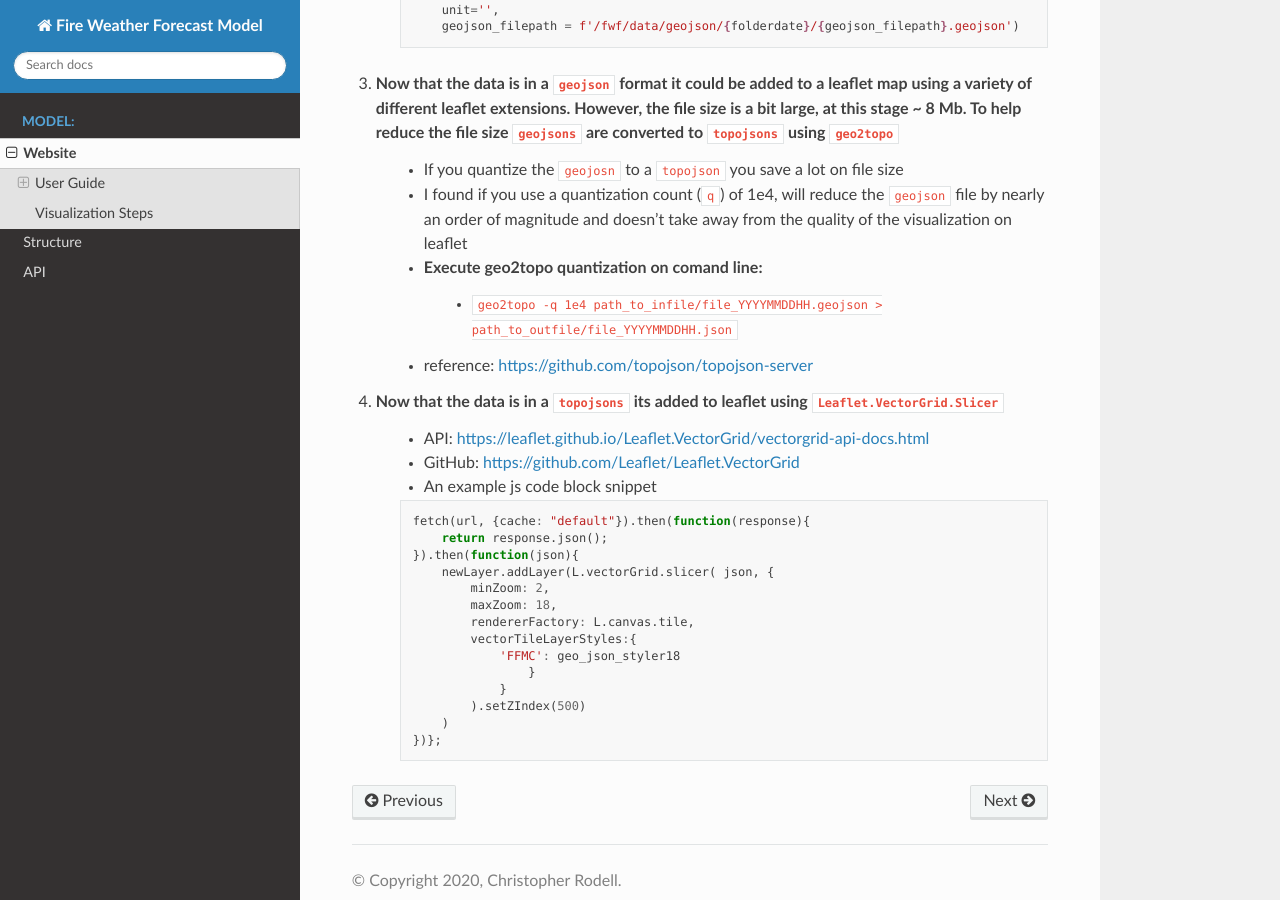
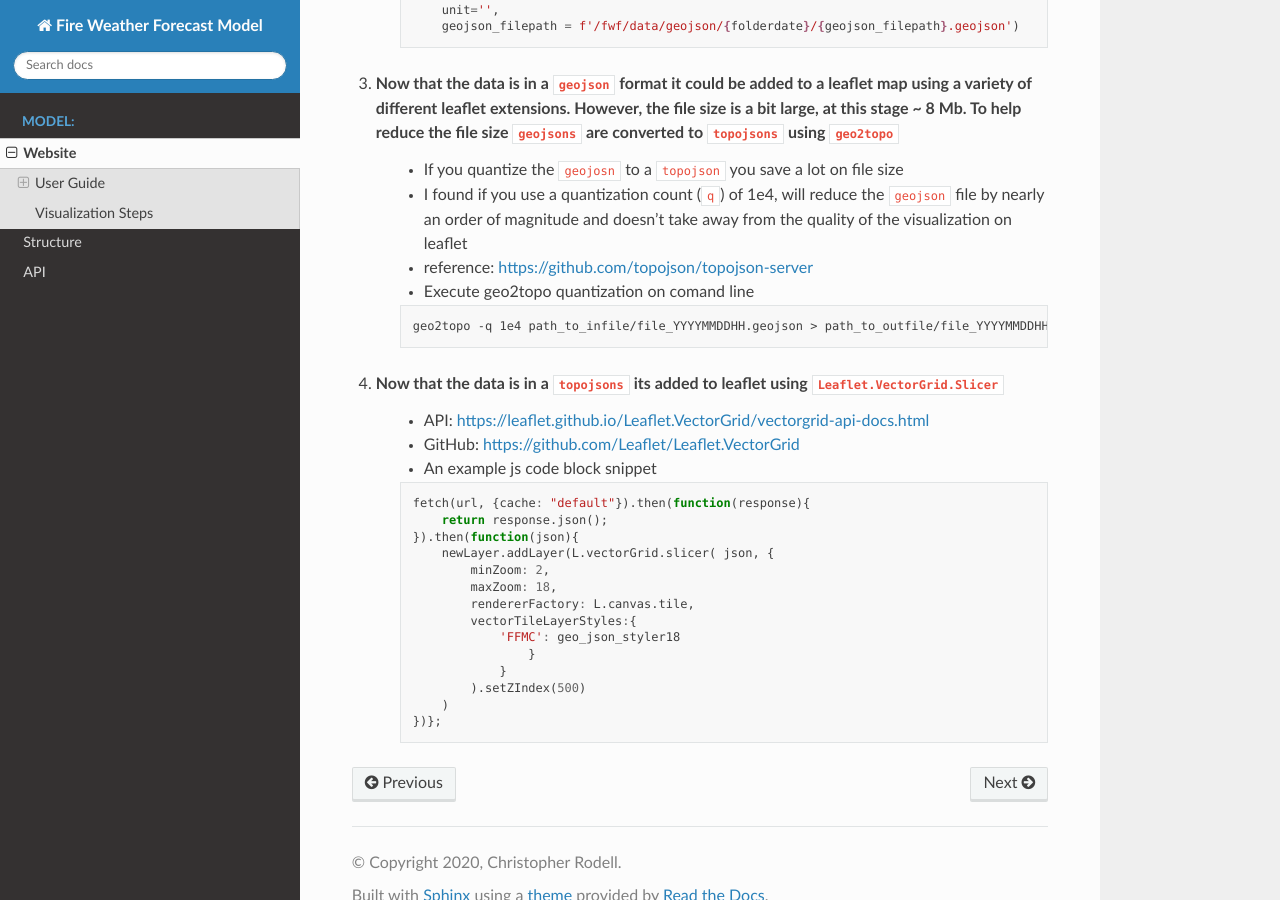
Before and after one commit to cerodell/fwf-docs, a Sphinx documentation site: the page built from source/web.rst, in a window 1280 px wide and 900 px high, scrolled down 1622 px. Built offline with Sphinx 7.4.7 and the Read the Docs theme 2.0.0, drawn with Linux system fonts in a browser that asks for light colours.

Commit message:
updates to web

```diff
--- a/source/web.rst
+++ b/source/web.rst
@@ -57,9 +57,13 @@ Steps to visualizing the data on a leaflet map by converting data from python to
 #. Now that the data is in a ``geojson`` format it could be added to a leaflet map using a variety of different leaflet extensions. However, the file size is a bit large, at this stage ~ 8 Mb. To help reduce the file size ``geojsons`` are converted to ``topojsons`` using ``geo2topo``
     * If you quantize the ``geojosn`` to a ``topojson`` you save a lot on file size
     * I found if you use a quantization count (``q``) of 1e4, will reduce the ``geojson`` file by nearly an order of magnitude and doesn't take away from the quality of the visualization on leaflet
-    * Execute geo2topo quantization on comand line:
-        * ``geo2topo -q 1e4 path_to_infile/file_YYYYMMDDHH.geojson > path_to_outfile/file_YYYYMMDDHH.json``
     * reference: https://github.com/topojson/topojson-server
+    * Execute geo2topo quantization on comand line
+
+    .. code-block:: bash
+
+        geo2topo -q 1e4 path_to_infile/file_YYYYMMDDHH.geojson > path_to_outfile/file_YYYYMMDDHH.json
+
 #. Now that the data is in a ``topojsons`` its added to leaflet using ``Leaflet.VectorGrid.Slicer``
     * API: https://leaflet.github.io/Leaflet.VectorGrid/vectorgrid-api-docs.html
     * GitHub: https://github.com/Leaflet/Leaflet.VectorGrid
```
Also changed, not shown: 4 other files.
